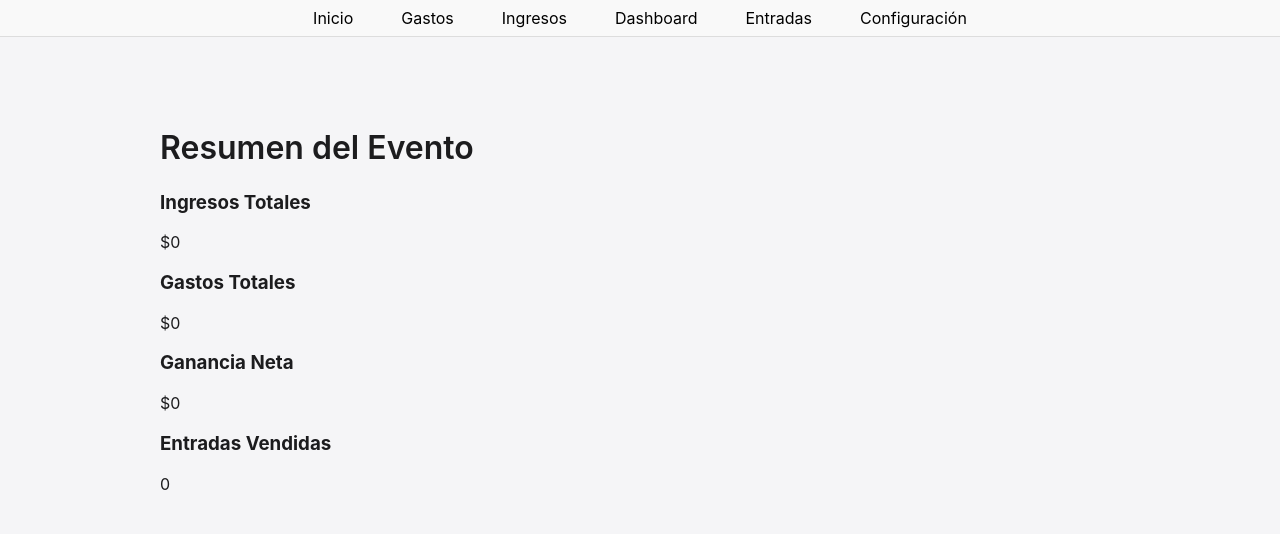
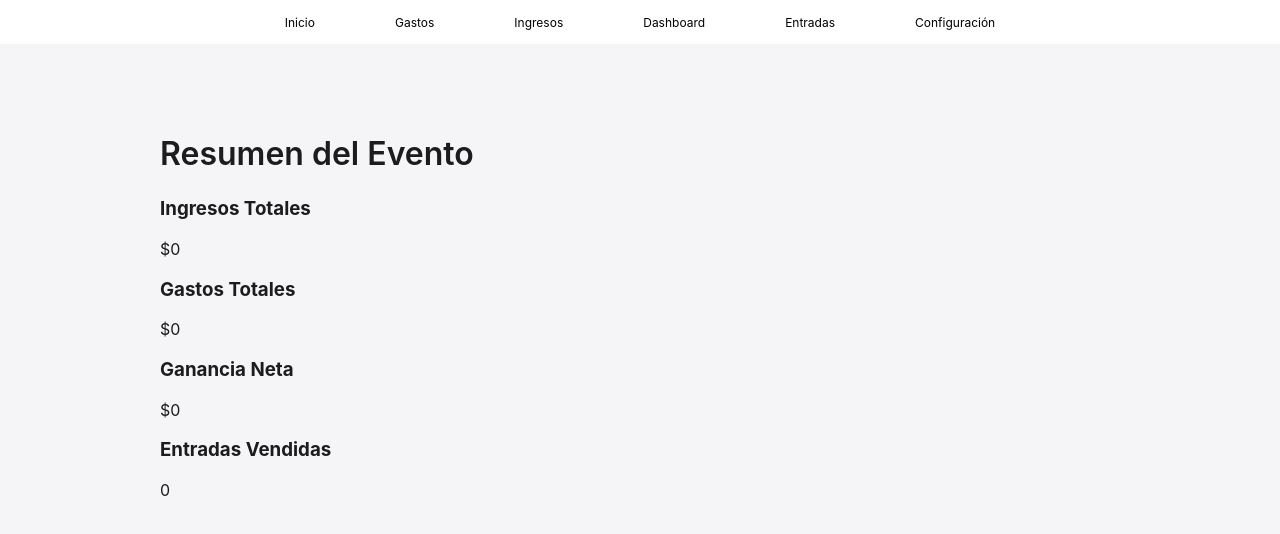
Before and after one commit to agarciaprogrammer/ExpoArte, a React (Vite) app in the folder frontend/: page /dashboard in a window 1280 px wide. Shown: the top 534 px of the page. Built offline with nearby package versions, Linux system fonts and the light colour scheme.

Commit message:
(fix): Gastos funcionando en front y backend

```diff
--- a/frontend/src/components/Navbar.module.css
+++ b/frontend/src/components/Navbar.module.css
@@ -1,7 +1,6 @@
 .navbar {
-  background-color: #f9f9f9;
-  border-bottom: 1px solid #ddd;
-  padding: 0.5rem 2rem;
+  background-color: #FFFFFF;
+  padding: 0.8rem 2rem;
   position: sticky;
   top: 0;
   z-index: 1000;
@@ -14,14 +13,14 @@
   list-style: none;
   margin: 0;
   padding: 0;
-  gap: 3rem;
+  gap: 5rem;
 }
 
 .link {
   font-family: -apple-system, BlinkMacSystemFont, 'Segoe UI', Roboto, Oxygen, Ubuntu, Cantarell, 'Open Sans', 'Helvetica Neue', sans-serif;
   color: #000;
   text-decoration: none;
-  font-size: 1rem;
+  font-size: 12px;
   font-weight: 400;
   transition: color 0.3s ease;
 }
--- a/frontend/src/pages/Gastos.tsx
+++ b/frontend/src/pages/Gastos.tsx
@@ -25,6 +25,7 @@ export default function Gastos() {
 
   const fetchExpenses = async () => {
     const data = await getExpenses();
+    console.log("Datos de gastos recibidos:", data);
     setExpenses(data);
   }
 
@@ -37,8 +38,6 @@ export default function Gastos() {
   setForm({ ...form, [name]: value });
   };
 
-
-
   const handleSubmit = async (e: React.FormEvent<HTMLFormElement>) => {
     e.preventDefault();
     await createExpense(form);
@@ -50,11 +49,10 @@ export default function Gastos() {
   const totalGeneral = expenses.reduce((acc, exp) => acc + Number(exp.amount), 0);
 
   const totalesPorOrganizadora: { [key: string]: number } = expenses.reduce((acc, exp) => {
-  if (!acc[exp.organizer]) acc[exp.organizer] = 0;
-  acc[exp.organizer] += exp.amount;
-  return acc;
-  }, {} as { [key: string]: number });
-
+    if (!acc[exp.organizer]) acc[exp.organizer] = 0;
+    acc[exp.organizer] += Number(exp.amount);
+    return acc;
+  }, {});
 
   return (
     <>
@@ -87,10 +85,10 @@ export default function Gastos() {
 
       <Modal isOpen={showForm} onClose={() => setShowForm(false)} title="Agregar Gasto">
         <form onSubmit={handleSubmit}>
-          <FormField label="Descripción" name="descripcion" type="text" value={form.description} onChange={handleChange} />
-          <FormField label="Monto" name="monto" type="number" value={form.amount} onChange={handleChange} />
-          <FormField label="Fecha" name="fecha" type="date" value={form.date} onChange={handleChange} />
-          <FormField label="Organizadora" name="organizadora" type="text" value={form.organizer} onChange={handleChange} />
+          <FormField label="Descripción" name="description" type="text" value={form.description} onChange={handleChange} />
+          <FormField label="Monto" name="amount" type="number" value={form.amount} onChange={handleChange} />
+          <FormField label="Fecha" name="date" type="date" value={form.date} onChange={handleChange} />
+          <FormField label="Organizadora" name="organizer" type="text" value={form.organizer} onChange={handleChange} />
           <button type="submit" className={globalStyles.button}>Guardar</button>
         </form>
       </Modal>
```
Also changed, not shown: 2 other files (tests, documents, lock files or other folders).
